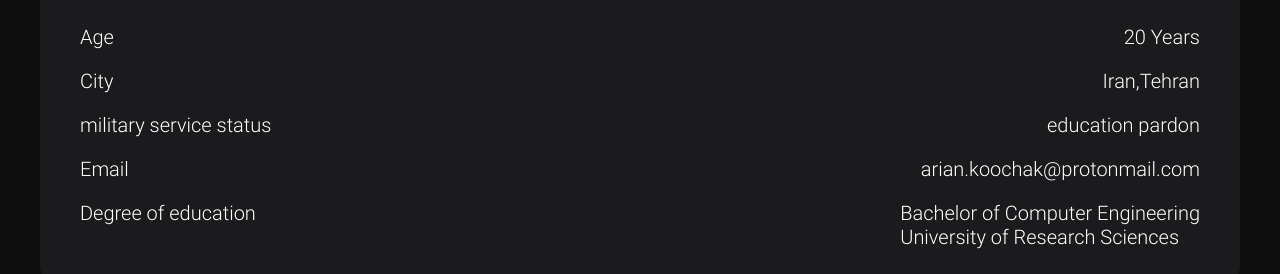
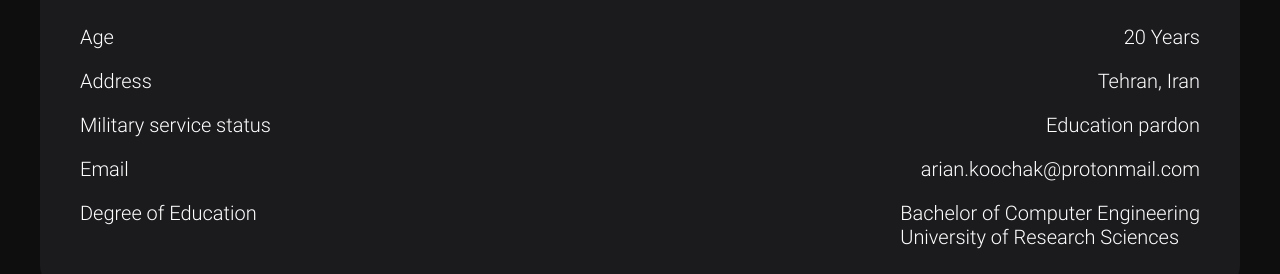
Before and after one commit to ariankoochak/PersonalWebsite, a React (Create React App) app in the folder ariankoochak/: page / in a window 1280 px wide. Shown: the part 612-886 px from the top of the page. Built offline with nearby package versions, Linux system fonts and the light colour scheme.

Commit message:
update resume datas

```diff
--- a/ariankoochak/src/Components/ResumeDiv/ResumeDiv.jsx
+++ b/ariankoochak/src/Components/ResumeDiv/ResumeDiv.jsx
@@ -14,19 +14,19 @@ export default function ResumeDiv() {
                   <span className="value">20 Years</span>
               </div>
               <div className="city">
-                  <span className="title">City</span>
-                  <span className="value">Iran,Tehran</span>
+                  <span className="title">Address</span>
+                  <span className="value">Tehran, Iran</span>
               </div>
               <div className="military">
-                  <span className="title">military service status</span>
-                  <span className="value">education pardon</span>
+                  <span className="title">Military service status</span>
+                  <span className="value">Education pardon</span>
               </div>
               <div className="email">
                   <span className="title">Email</span>
                   <span className="value">arian.koochak@protonmail.com</span>
               </div>
               <div className="education">
-                  <span className="title">Degree of education</span>
+                  <span className="title">Degree of Education</span>
                   <span className="value">
                       Bachelor of Computer Engineering <br /> University of
                       Research Sciences
```
